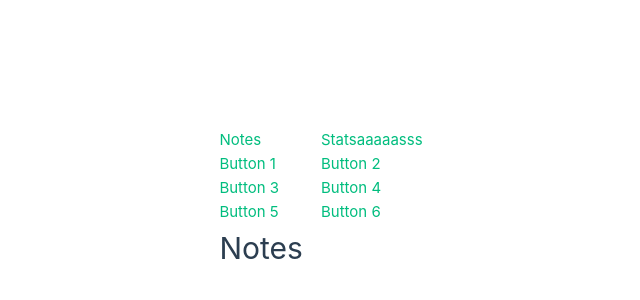
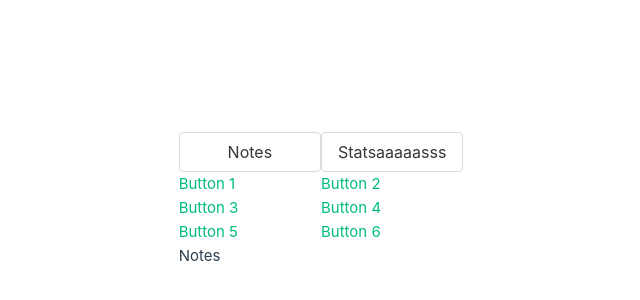
Before and after one commit to memorah/vue-composition-api-noteAPP, a Vue app: page / in a window 1280 px wide. Shown: the part 200-500 px from the top of the page, without its empty margins (319-959 px from the left). Built offline with nearby package versions, Linux system fonts and the light colour scheme.

Commit message:
set bulma

```diff
--- a/src/App.vue
+++ b/src/App.vue
@@ -1,6 +1,6 @@
 <template>
-  <router-link to="/">Notes</router-link>
-  <router-link to="/stats">Statsaaaaasss</router-link>
+  <router-link to="/" class="button">Notes</router-link>
+  <router-link to="/stats" class="button">Statsaaaaasss</router-link>
   <router-link to="/test">Button 1</router-link>
   <router-link to="/button2">Button 2</router-link>
   <router-link to="/button3">Button 3</router-link>
@@ -10,4 +10,6 @@
   <RouterView />
 </template>
 
-<style scoped></style>
+<style>
+@import "bulma/css/bulma.min.css";
+</style>
```
